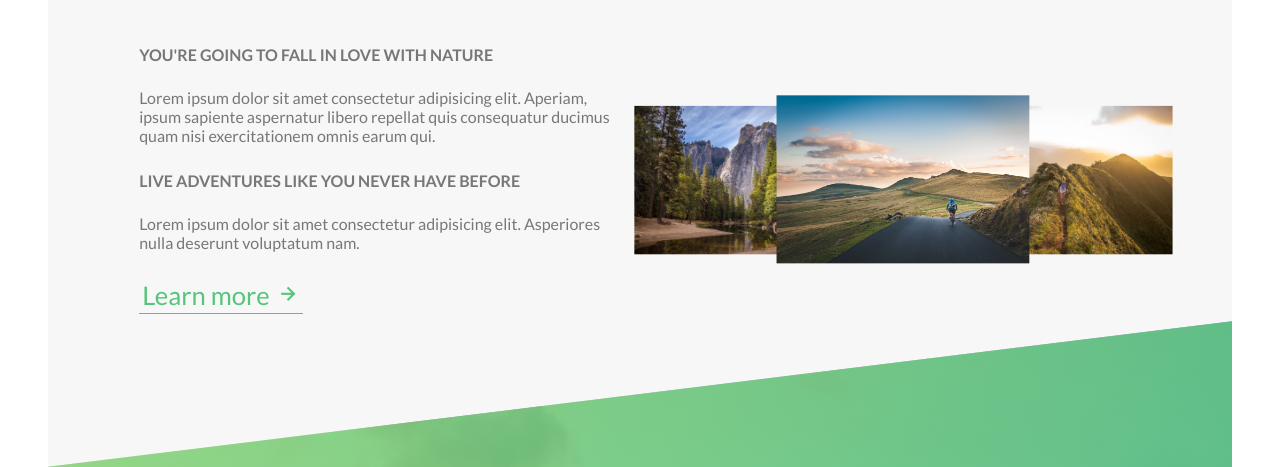
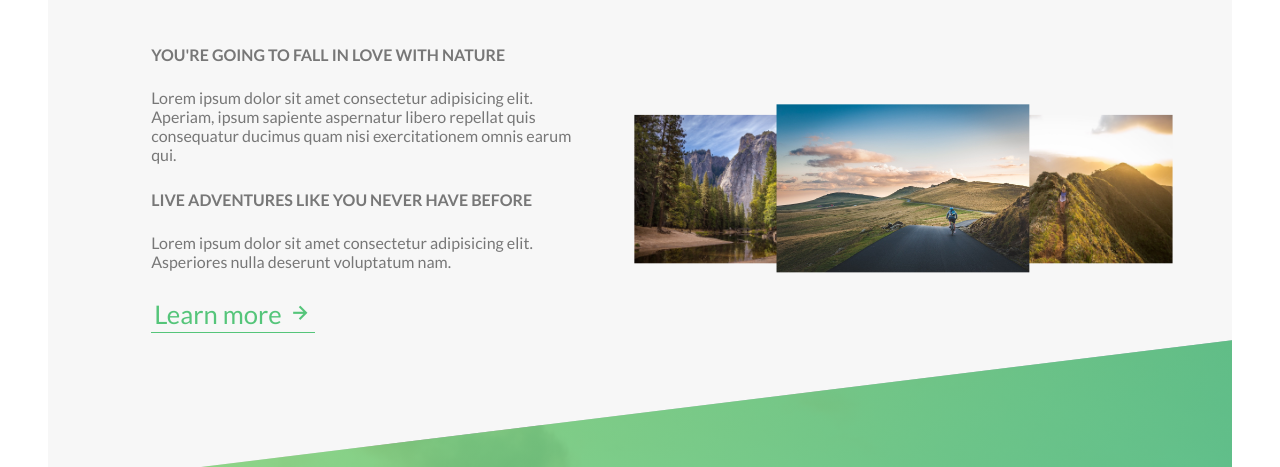
Before and after one commit to Safei-Ashraf/CSS-Template, a plain HTML site: page index.html in a window 1280 px wide. Shown: the part 333-800 px from the top of the page. Drawn offline with nearby package versions, Linux system fonts and the light colour scheme.

Commit message:
padding modified

```diff
--- a/css/style.css
+++ b/css/style.css
@@ -232,7 +232,7 @@ img{
     }
     .tourDesc{
         width: 45%;
-        padding: 0;
+        padding: 0 1.375rem 0 0.75rem;
         margin: 0;
     }
     .tourDesc h4,
```
